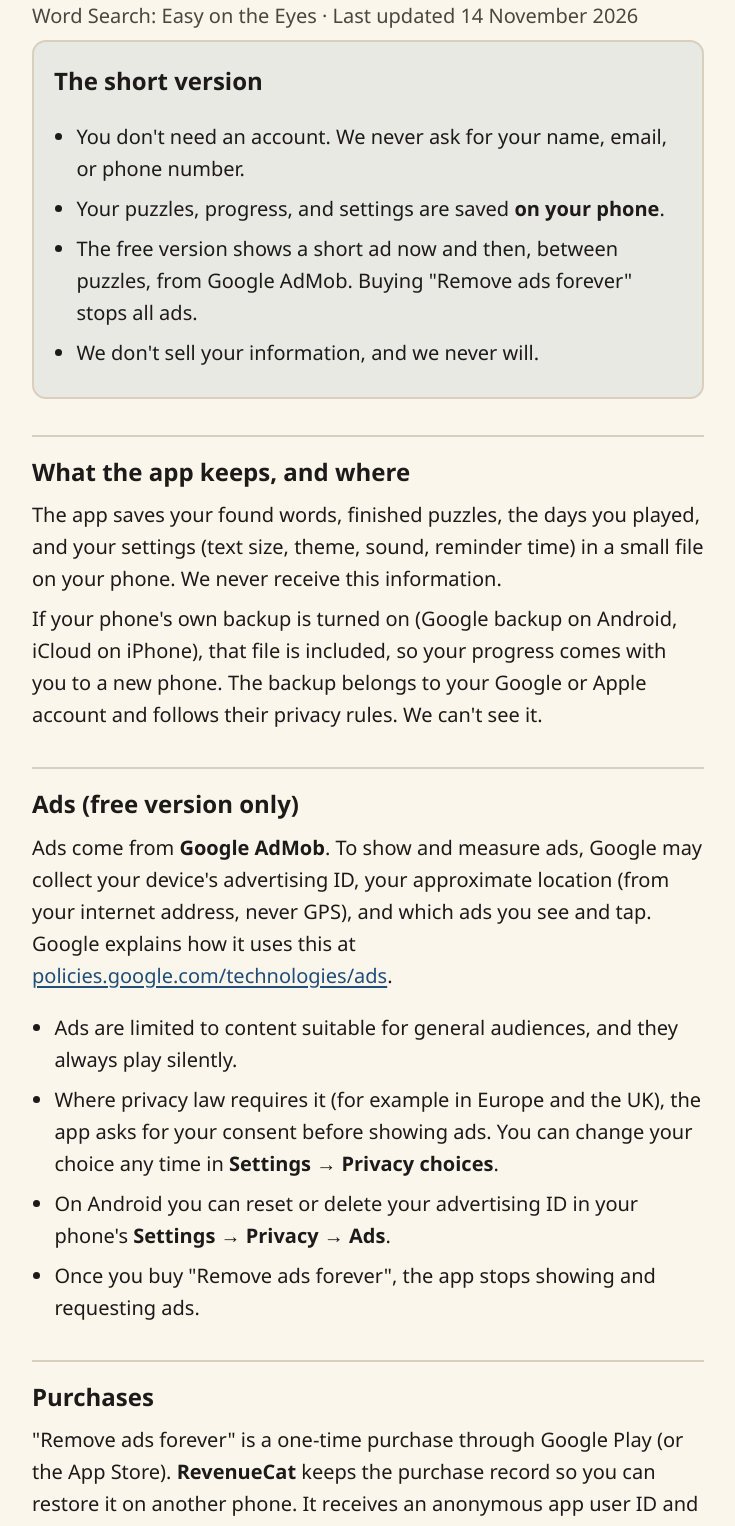
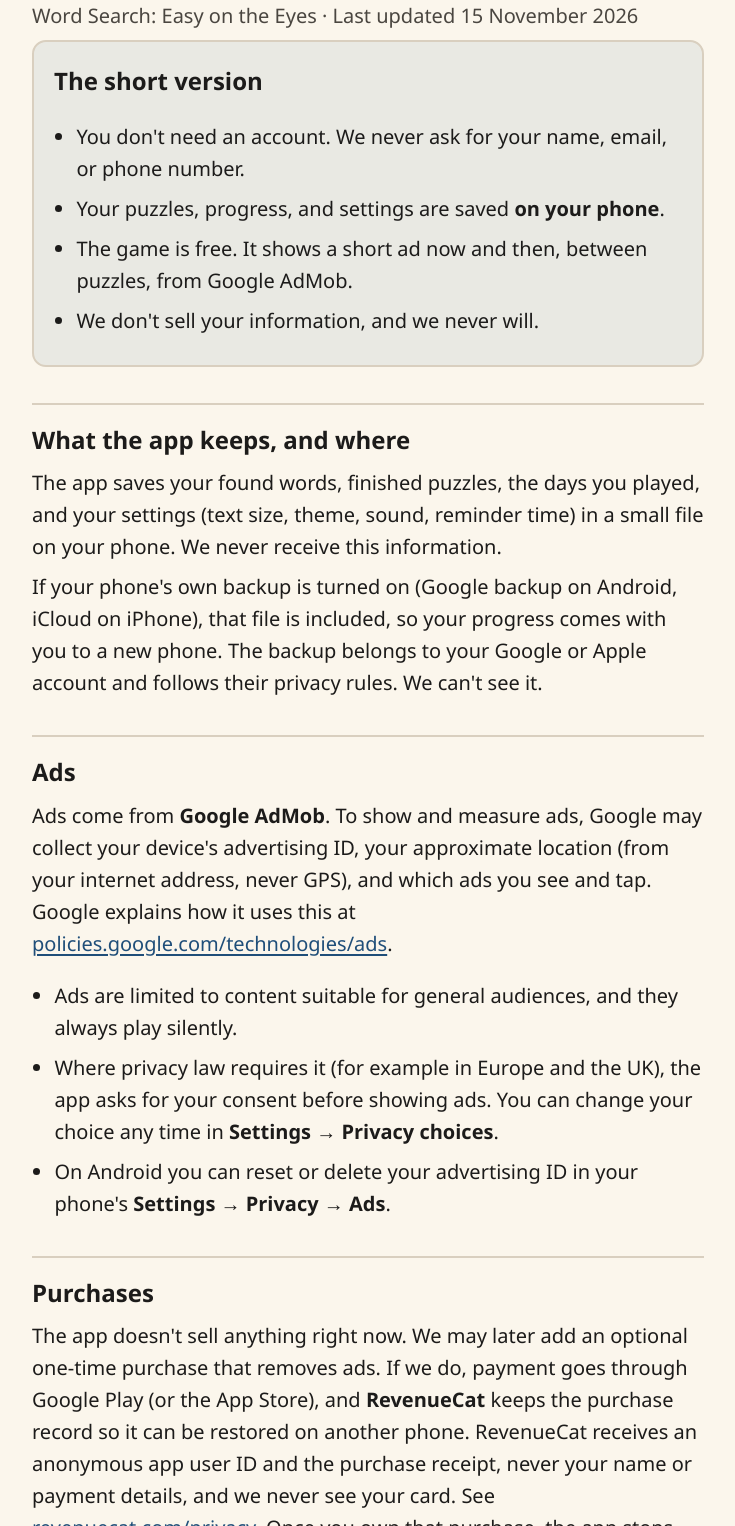
Before and after one commit to geekyguyCJ/easy-on-the-eyes, a plain HTML site: page privacy/index.html in a window 1280 px wide. Shown: the part 74-1600 px from the top of the page, without its empty margins (272-1007 px from the left). Drawn offline with Linux system fonts and the light colour scheme.

Commit message:
Free launch: nothing for sale yet

```diff
--- a/privacy/index.html
+++ b/privacy/index.html
@@ -24,14 +24,14 @@
 <body>
 <main>
 <h1>Privacy policy</h1>
-<p class="updated">Word Search: Easy on the Eyes · Last updated 14 November 2026</p>
+<p class="updated">Word Search: Easy on the Eyes · Last updated 15 November 2026</p>
 
 <div class="summary">
 <h2 style="border:0;margin-top:0.75rem;padding-top:0">The short version</h2>
 <ul>
   <li>You don't need an account. We never ask for your name, email, or phone number.</li>
   <li>Your puzzles, progress, and settings are saved <strong>on your phone</strong>.</li>
-  <li>The free version shows a short ad now and then, between puzzles, from Google AdMob. Buying "Remove ads forever" stops all ads.</li>
+  <li>The game is free. It shows a short ad now and then, between puzzles, from Google AdMob.</li>
   <li>We don't sell your information, and we never will.</li>
 </ul>
 </div>
@@ -40,17 +40,16 @@
 <p>The app saves your found words, finished puzzles, the days you played, and your settings (text size, theme, sound, reminder time) in a small file on your phone. We never receive this information.</p>
 <p>If your phone's own backup is turned on (Google backup on Android, iCloud on iPhone), that file is included, so your progress comes with you to a new phone. The backup belongs to your Google or Apple account and follows their privacy rules. We can't see it.</p>
 
-<h2>Ads (free version only)</h2>
+<h2>Ads</h2>
 <p>Ads come from <strong>Google AdMob</strong>. To show and measure ads, Google may collect your device's advertising ID, your approximate location (from your internet address, never GPS), and which ads you see and tap. Google explains how it uses this at <a href="https://policies.google.com/technologies/ads">policies.google.com/technologies/ads</a>.</p>
 <ul>
   <li>Ads are limited to content suitable for general audiences, and they always play silently.</li>
   <li>Where privacy law requires it (for example in Europe and the UK), the app asks for your consent before showing ads. You can change your choice any time in <strong>Settings → Privacy choices</strong>.</li>
   <li>On Android you can reset or delete your advertising ID in your phone's <strong>Settings → Privacy → Ads</strong>.</li>
-  <li>Once you buy "Remove ads forever", the app stops showing and requesting ads.</li>
 </ul>
 
 <h2>Purchases</h2>
-<p>"Remove ads forever" is a one-time purchase through Google Play (or the App Store). <strong>RevenueCat</strong> keeps the purchase record so you can restore it on another phone. It receives an anonymous app user ID and your purchase receipt, but not your name or payment details. Google or Apple handles payment, and we never see your card. See <a href="https://www.revenuecat.com/privacy">revenuecat.com/privacy</a>.</p>
+<p>The app doesn't sell anything right now. We may later add an optional one-time purchase that removes ads. If we do, payment goes through Google Play (or the App Store), and <strong>RevenueCat</strong> keeps the purchase record so it can be restored on another phone. RevenueCat receives an anonymous app user ID and the purchase receipt, never your name or payment details, and we never see your card. See <a href="https://www.revenuecat.com/privacy">revenuecat.com/privacy</a>. Once you own that purchase, the app stops showing and requesting ads. We'll update this policy before it's offered.</p>
 
 <h2>Crash reports and usage counts</h2>
 <p>To fix problems and learn which puzzles people enjoy, the app uses <strong>Google Firebase</strong>:</p>
@@ -65,7 +64,7 @@
 
 <h2>What the app does not do</h2>
 <ul>
-  <li>It doesn't need the internet to play; only ads, purchases, and the reports above use it.</li>
+  <li>It doesn't need the internet to play; only ads and the reports above use it.</li>
   <li>It doesn't use GPS location, your contacts, camera, microphone, or photos.</li>
   <li>It doesn't create an account or track you across other companies' apps for its own purposes.</li>
 </ul>
```
